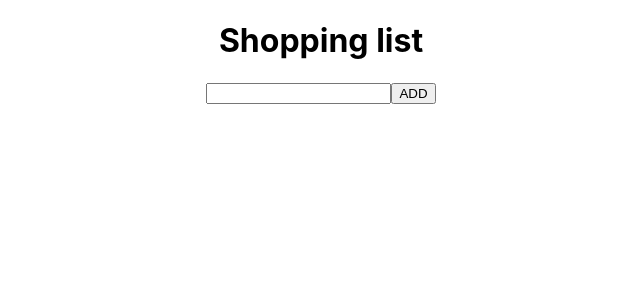
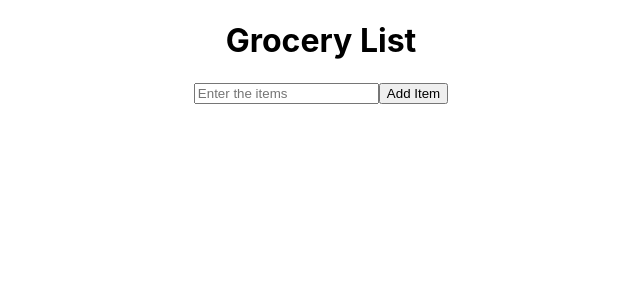
Before and after one commit to Aniss20/Shopping-List, a React (Create React App) app: page / in a window 1280 px wide. Shown: the top 300 px of the page, without its empty margins (319-959 px from the left). Built offline with nearby package versions, Linux system fonts and the light colour scheme.

Commit message:
Grocery List

```diff
--- a/src/App.js
+++ b/src/App.js
@@ -1,40 +1,96 @@
-import React, {useState} from "react";
-import "./App.css"
-import {v4 as uuidv4} from "uuid";
-import "./Item.js"
+import React, { useState } from "react";
+import "./App.css";
+import Item from "./components/Item";
+import { v4 as uuidv4 } from "uuid";
+
+const arr = () => {
+  let data = localStorage.getItem("data");
+  if (data) return JSON.parse(localStorage.getItem("data"));
+  else return [];
+};
 
 function App() {
   const [item, setItem] = useState("");
-  const [list, setList] = useState([]);
+  const [edit, setEdit] = useState(false);
+  const [editId, setEditId] = useState();
+  const [list, setList] = useState(arr);
+  const [error, setError] = useState("");
+
   const handleSubmit = (e) => {
     const newItem = {
       id: uuidv4(),
-      item,
+      item: item,
       complete: false,
     };
     e.preventDefault();
-    if (item) {
+    if (item && item.length <= 25 && !edit) {
       setList([...list, newItem]);
       setItem("");
-    }
+      setError("");
+    } else if (item && item.length <= 25 && edit && editId) {
+      setList(
+        list.map((el) => {
+          if (el.id === editId) {
+            return { ...el, item: item };
+          }
+          return el;
+        })
+      );
+      setItem("");
+      setEditId(null);
+      setEdit(false);
+      setError("");
+    } else if (!item) setError("Item cannot be blank.");
+    else if (item.length > 25) setError("Character limit is 25.");
   };
 
-  const handleChange = e => {
-    setItem (e.target.value);
+  React.useEffect(() => {
+    localStorage.setItem("data", JSON.stringify(list));
+  }, [list]);
 
+  const handleChange = (e) => {
+    setItem(e.target.value);
   };
 
-  return(
-    <div className= "App">
-      <h1>Shopping list</h1>
-      <form onSubmit = {handleSubmit}>
-        <input type = "text" value={item} onChange={handleChange} />
-        <button type = "submit">ADD</button>
+  return (
+    <div className="App">
+      <h1>Grocery List</h1>
+      <form onSubmit={handleSubmit}>
+        <input
+          className="input"
+          type="text"
+          value={item}
+          placeholder="Enter the items"
+          onChange={handleChange}
+        />
+        {edit ? (
+          <button className="btn" type="submit">
+            Edit Item
+          </button>
+        ) : (
+          <button className="btn" type="submit">
+            Add Item
+          </button>
+        )}
+        {error && <p style={{ color: "red" }}>{error}</p>}
       </form>
+      <div>
+        {list.map((c, id) => (
+          <Item
+            key={id}
+            id={c.id}
+            item={c.item}
+            list={list}
+            setList={setList}
+            complete={c.complete}
+            setItem={setItem}
+            setEdit={setEdit}
+            setEditId={setEditId}
+          />
+        ))}
+      </div>
     </div>
   );
-
-
 }
 
 export default App;
--- a/src/Item.js
+++ b/src/Item.js
@@ -1,40 +1,90 @@
 import React from "react";
+import "./Item.css";
 
-const Item = ({ id, items, list, setList, complete}) => {
+const Item = ({
+  id,
+  item,
+  list,
+  setEdit,
+  setEditId,
+  setItem,
+  setList,
+  complete,
+}) => {
+  //Delete Item
   const remove = (id) => {
-        setList(list.filter((el)=> el.id !== id));
+    setList(list.filter((el) => el.id !== id));
   };
 
+  //Mark Item completed
   const handleComplete = (id) => {
     setList(
       list.map((item) => {
-                if (item.id=== id) {
+        if (item.id === id) {
           return {
             ...item,
-                        complete : !item.complete,
+            complete: !item.complete,
           };
         }
         return item;
       })
     );
-
   };
 
-    return(
-        <div className = "item">
-            <p className={complete ? "complete" : ""}>{items}</p>
+  //Edit Item
+  const handleItem = (id) => {
+    const editItem = list.find((el) => el.id === id);
+    setItem(editItem.item);
+    setEdit(true);
+    setEditId(id);
+  };
+
+  return (
+    <div className="item">
+      <input
+        type="text"
+        value={item}
+        style={{
+          border: "none",
+          outline: "none",
+          backgroundColor: "transparent",
+          color: "white",
+          fontSize: "20px",
+        }}
+        className={complete ? "complete" : ""}
+      />
       <img
+        style={{ cursor: "pointer" }}
+        src="https://img.icons8.com/emoji/36/000000/pencil-emoji.png"
+        onClick={() => {
+          const confirmBox = window.confirm("Do you want to edit this item?");
+          if (confirmBox === true) {
+            handleItem(id);
+          }
+        }}
+        alt="edit item"
+      />
+      <img
+        style={{ cursor: "pointer" }}
         onClick={() => handleComplete(id)}
         src="https://img.icons8.com/offices/40/000000/checked-2--v2.png"
-        alt="complete task"
+        alt="mark item complete"
       />
+
       <img
-        onClick={() => remove(id)}
+        style={{ cursor: "pointer" }}
+        onClick={() => {
+          const confirmBox = window.confirm(
+            "Are you sure you want to delete this item?"
+          );
+          if (confirmBox === true) {
+            remove(id);
+          }
+        }}
         src="https://img.icons8.com/color/48/000000/trash.png"
-        alt="Delete"
+        alt="delete item"
       />
     </div>
-
   );
 };
 export default Item;
```
Lines whose indentation alone changed are shown as unchanged.
